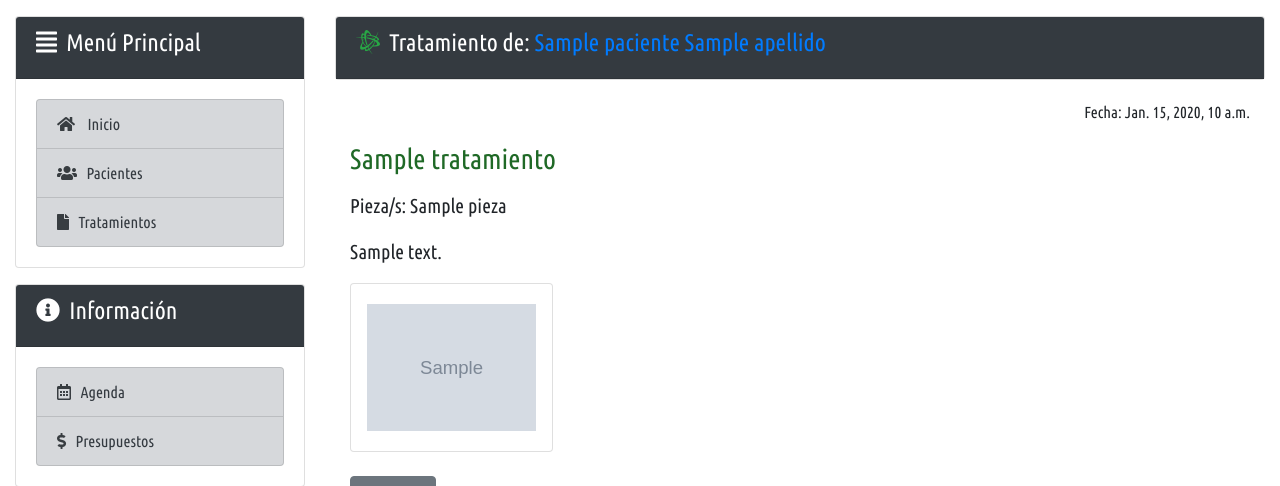
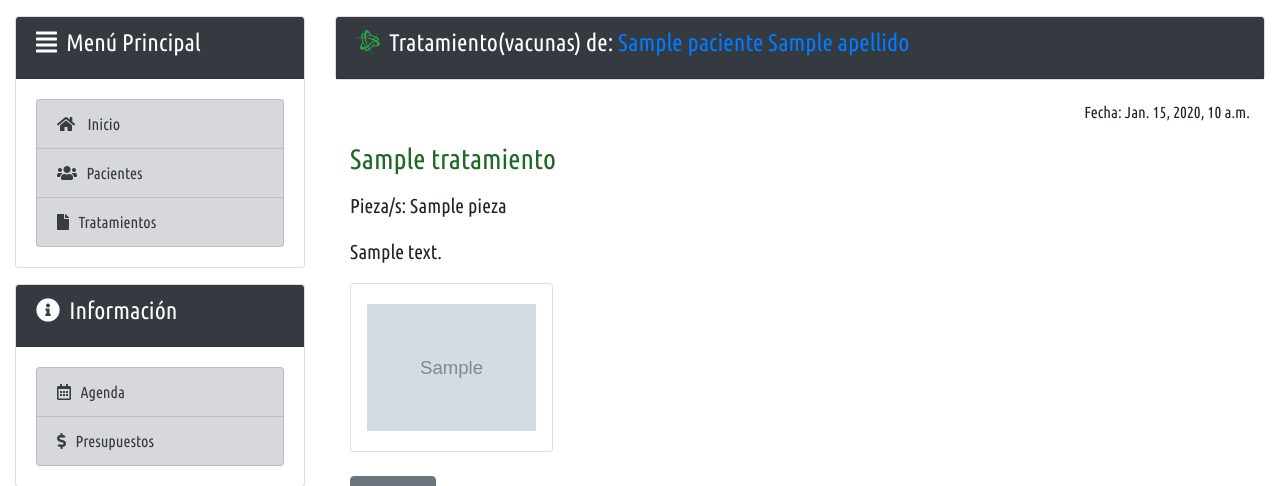
Before and after one commit to kevindiuss/ProyectoGPTools, a Django app: template sgp/tratamiento/templates/tratamiento/ver_tratamiento.html in a window 1280 px wide. Shown: the part 136-622 px from the top of the page. Run offline with Django 3.2, Linux system fonts and the light colour scheme; the template is opened without the code that fills it: most values are stand-ins (such as "Sample title", 1, 10 or a date in 2020); grey boxes marked "Sample" are stand-in pictures; some libraries are stand-ins or nearby versions.

Commit message:
se hizo cambio en nombres tratamientos

```diff
--- a/sgp/tratamiento/templates/tratamiento/ver_tratamiento.html
+++ b/sgp/tratamiento/templates/tratamiento/ver_tratamiento.html
@@ -9,7 +9,7 @@
         <div class="card-header bg-dark text-white">
             <h4>
                 <i class="fab fa-battle-net text-success"></i>&nbsp;
-                Tratamiento de:
+                Tratamiento(vacunas) de:
                 <span class="text-primary">
                     {{t.paciente.nombre}} {{t.paciente.apellido}}
                 </span>
```
